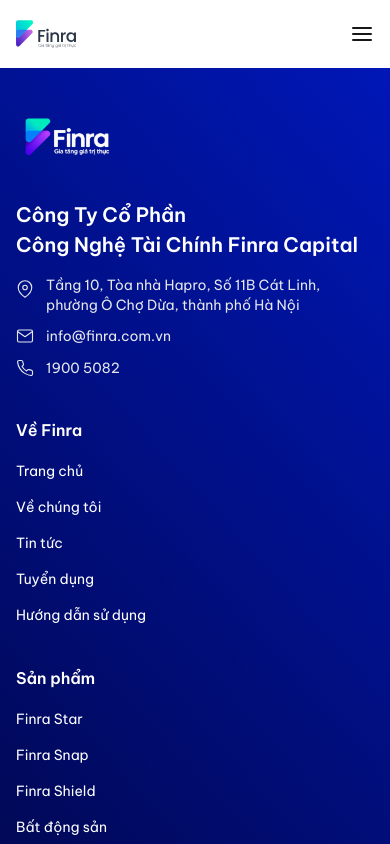
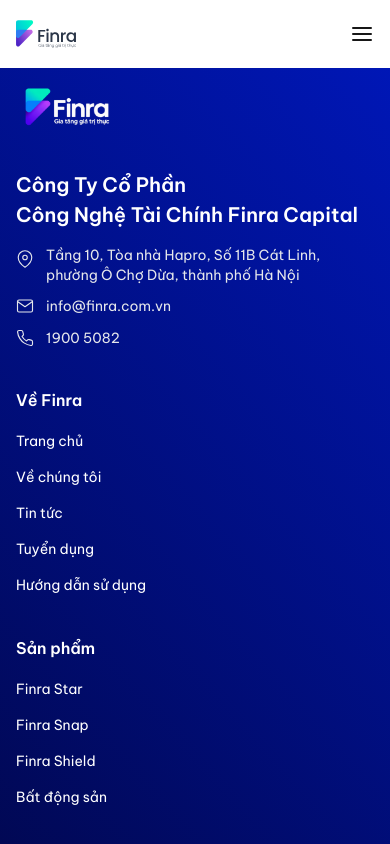
Before and after one commit to vuhai12/finra-clone, a Next.js app: page / in a window 390 px wide. Shown: the top 844 px of the page. Built offline with nearby package versions, Linux system fonts and the light colour scheme.

Commit message:
fixed responsive

```diff
--- a/src/components/Footer.tsx
+++ b/src/components/Footer.tsx
@@ -62,7 +62,7 @@
       {/* Content */}
       <div className="mx-auto max-w-[1182px] flex flex-col gap-[40px] px-[16px]">
         <div className="flex gap-[40px] flex-col md:flex-row">
-          <div className="flex flex-col gap-[16px] md:mr-[60px]">
+          <div className="flex flex-col gap-[16px] md:mr-[60px] -mt-[30px]">
             <Link href="/">
               <Image
                 src="/images/common/logo-mobile.png"
```
